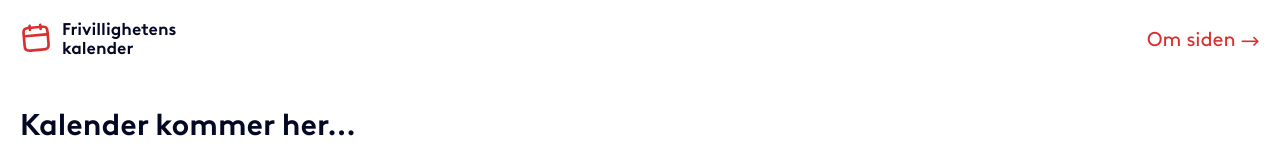
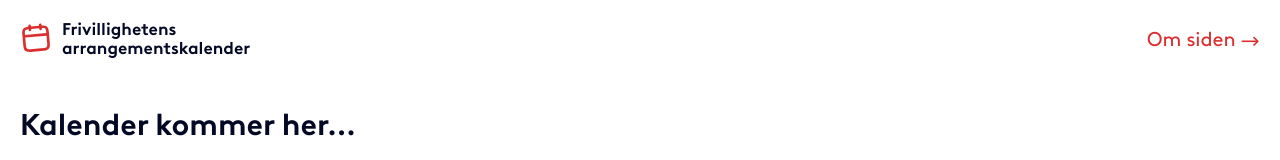
Before and after one commit to DanielJackson-Oslo/frivillighetenskalender, a plain HTML site: page index.html in a window 1280 px wide. Shown: the top 160 px of the page. Drawn offline with Linux system fonts and the light colour scheme.

Commit message:
Ny tittel

```diff
--- a/index.html
+++ b/index.html
@@ -15,7 +15,7 @@
             </svg>
             <span>
                 Frivillighetens<br />
-                kalender
+                arrangementskalender
             </span>
         </h1>
         <nav>
```
